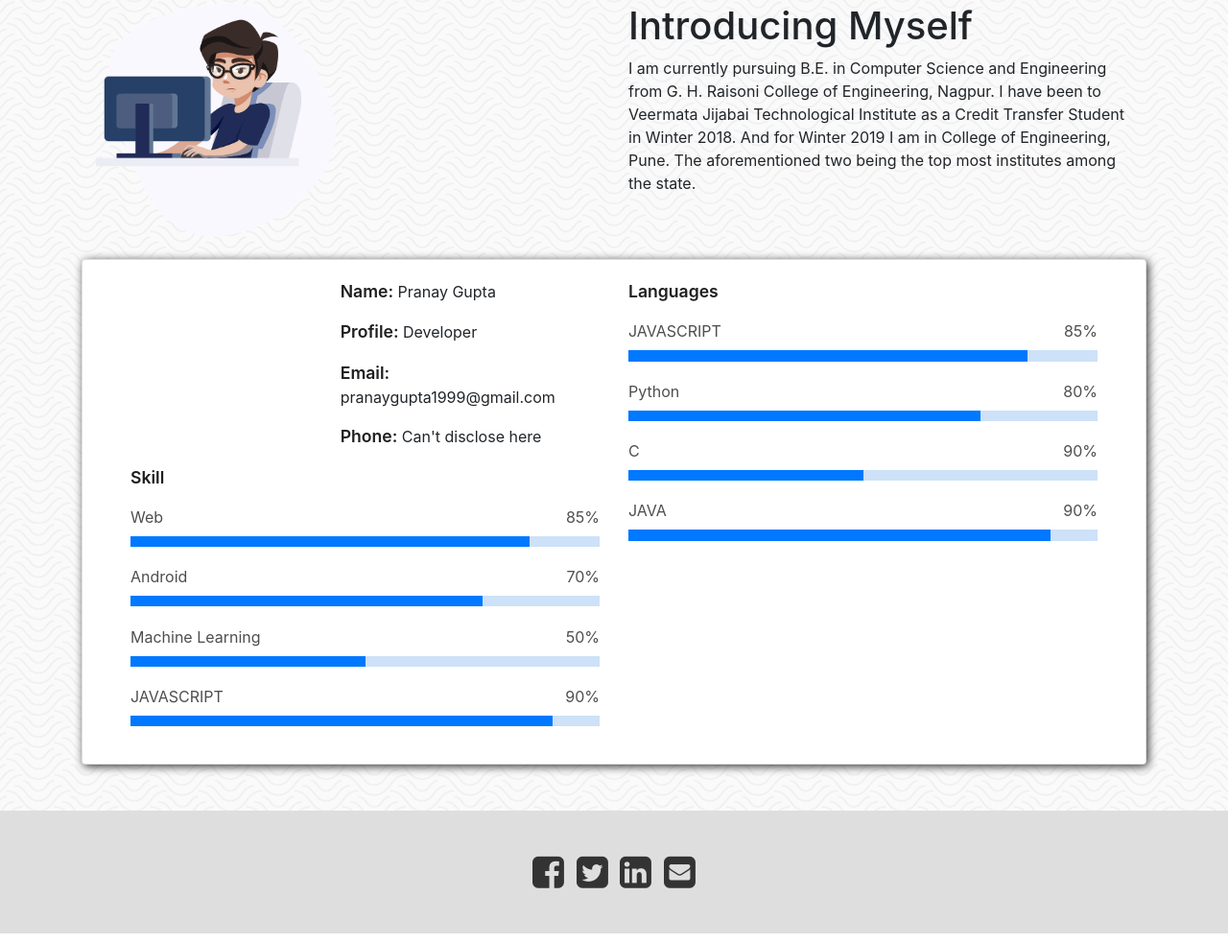
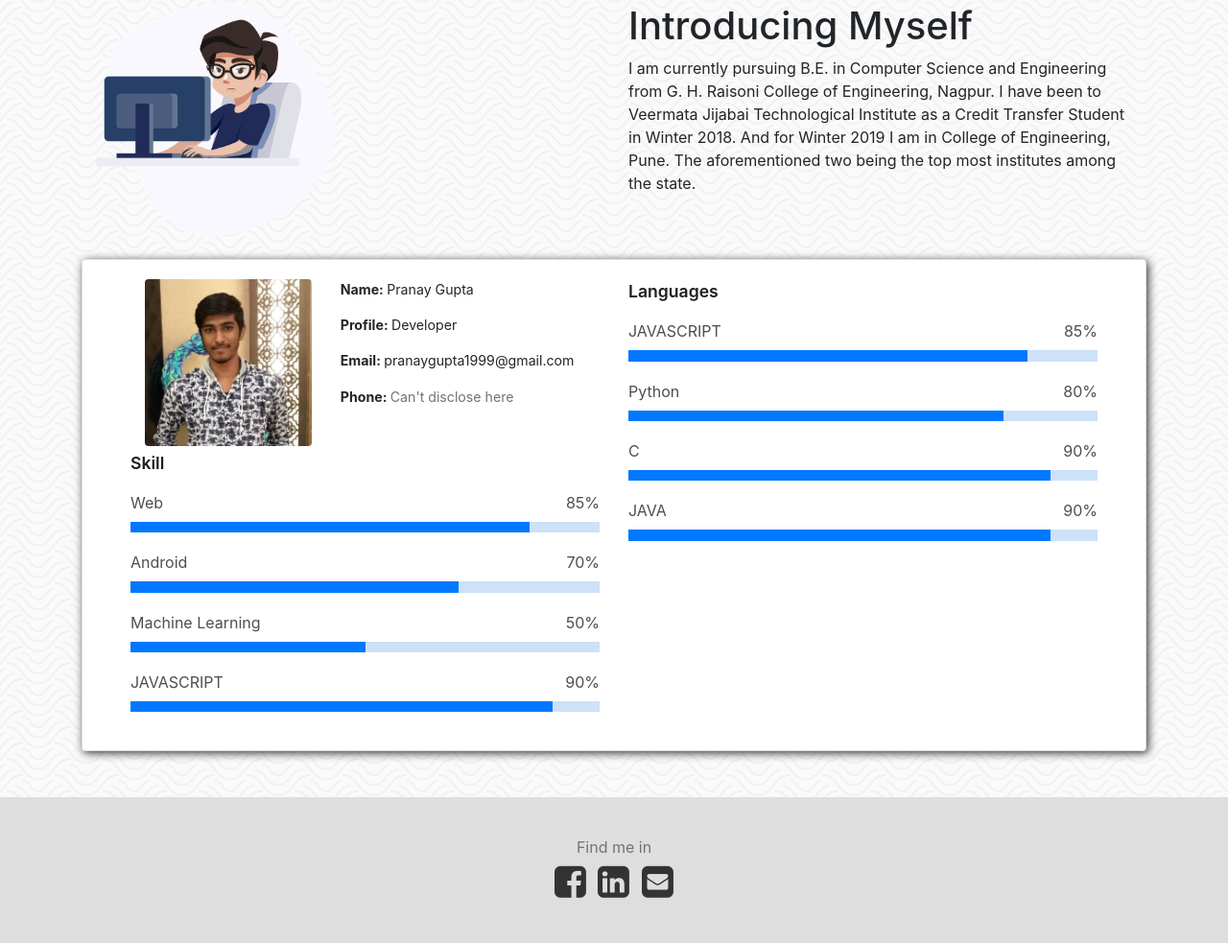
Before and after one commit to pranaygupta1999/My-portfolio, a plain HTML site: page index.html in a window 1280 px wide. Shown: the part 987-1970 px from the top of the page at 96% size. Drawn offline with Linux system fonts and the light colour scheme.

Commit message:
Added find-me links | added cv | hero is flexbox

```diff
--- a/css/styles.css
+++ b/css/styles.css
@@ -10,7 +10,7 @@ body, html {
 .row{
   margin: 0px !important;
 }
-.about{
+.about-me-text{
     padding:20px 15px;
     width: 15vw;
     min-width: 150px;
@@ -24,6 +24,7 @@ body, html {
 }
 
 .parallax {
+  background-color: #1e1e1e;
   height: 100%;
   /* Create the parallax scrolling effect */
   background-attachment: fixed;
@@ -32,6 +33,8 @@ body, html {
   background-size: cover;
 }
 .hero-image {
+  display: flex;
+  flex-direction: column;
   background-image: linear-gradient(rgba(0, 0, 0, 0.5), rgba(0, 0, 0, 0.5)), url('../images/hero-bg.png');
   background-position: center;
   background-repeat: no-repeat;
@@ -69,6 +72,12 @@ nav ul{
   left: 50%;
   transform: translate(-50%, -50%);
 }
+.transform-center-flex{
+  display: flex;
+  flex-grow: 1;
+  flex-direction: column;
+  justify-content: center;
+}
 .transform-top{
   position: absolute;
   top: 0%;
@@ -92,7 +101,10 @@ nav ul{
 #about-box .card{
   max-width: 60%;
 }
-/*============= Skills ============*/
+/*============= Skills and About ============*/
+.about-info{
+  font-size: 0.885rem;
+}
 .about-mf .box-shadow-full {
   padding-top: 4rem;
   padding-bottom: 4rem;
@@ -158,6 +170,9 @@ nav ul{
 #lab_social_icon_footer #social-tw:hover {
   color: #4099FF;
 }
+#lab_social_icon_footer #social-li:hover {
+  color: #4099FF;
+}
 
 #lab_social_icon_footer #social-gp:hover {
   color: #d34836;
--- a/index.html
+++ b/index.html
@@ -19,21 +19,24 @@
     <section class="hero-wrapper">
 
         <section class='parallax hero-image'>
-            <section class="about nav-font" data-aos="fade-right">
+            <section class="about-me-text nav-font" data-aos="fade-right" data-aos-duration="1500">
                 ABOUT ME
                 <hr style="background-color:whitesmoke">
             </section>
-            <nav class="navbar navbar-expand-sm navbar-dark sticky-top">
+            <nav class="navbar navbar-expand-sm navbar-dark sticky-top" data-aos="zoom-in-right" data-aos-duration="1500">
                 <ul class="navbar-nav nav-font ml-auto">
-                    <li class="nav-item"><a href="#" class="nav-link">Home</a></li>
-                    <li class="nav-item"><a href="#" class="nav-link">About</a></li>
+                    <li class="nav-item"><a href="#intro" class="nav-link">Intro</a></li>
+                    <li class="nav-item"><a href="#about" class="nav-link">About</a></li>
                 </ul>
             </nav>
-            <div class="hero-text transform-center">
+            <div data-aos="fade-up" data-aos-duration="1500" class="transform-center-flex">
+
+                <div class="hero-text">
                     <h1>I am Pranay Gupta</h1>
                     <h5><span id="typed"></span></h5>
                     <br>
-                <button>Hire me</button>
+                    <a href="./Pranay__CV__5_Aug_19.pdf" class='btn btn-primary' target="_blank">Download CV</a>
+                </div>
             </div>
 
         </section>
@@ -65,7 +68,7 @@
                     <div class="col-md-6" data-aos="fade-right">
                         <img src="./images/intro.png" width="250px" alt="" class="fluid">
                     </div>
-                    <div class="col-md-6" data-aos="zoom-out">
+                    <div class="col-md-6" data-aos="flip-left">
                         <h1>
                             Introducing Myself
                         </h1>
@@ -86,8 +89,8 @@
             </section>
         </section>
         <br />
-        <section id="details" class="container">
-            <div class=" card drop-shadow" data-aos="zoom-in">
+        <section id="about" class="container">
+            <div class=" card drop-shadow" data-aos="zoom-in-up">
 
                 <div class="row card-body">
                     <div class="col-sm-12">
@@ -95,19 +98,19 @@
                             <div class="row">
                                 <div class="col-md-6">
                                     <div class="row">
-                                        <div class="col-sm-6 col-md-5">
-                                            <div class="about-img">
-                                                <img src="img/testimonial-2.jpg" class="img-fluid rounded b-shadow-a"
-                                                    alt="">
+                                        <div class="col-sm-6 col-md-5 transform-center-flex">
+                                            <div class="about-img" style="margin-bottom:5px">
+                                                <img src="images/me.jpg" class="img-fluid rounded b-shadow-a" alt="">
                                             </div>
                                         </div>
                                         <div class="col-sm-6 col-md-7">
                                             <div class="about-info">
-                                                <p><span class="title-s">Name: </span> <span>Pranay Gupta</span></p>
-                                                <p><span class="title-s">Profile: </span> <span>Developer</span></p>
-                                                <p><span class="title-s">Email: </span> <span>pranaygupta1999@gmail.com</span>
+                                                <p><b>Name: </b> <span>Pranay Gupta</span></p>
+                                                <p><b>Profile: </b> <span>Developer</span></p>
+                                                <p><b>Email: </b> <span>pranaygupta1999@gmail.com</span>
                                                 </p>
-                                                <p><span class="title-s">Phone: </span> <span class="disabled">Can't disclose here</span></p>
+                                                <p><b>Phone: </b> <span class="text-muted">Can't disclose here</span>
+                                                </p>
                                             </div>
                                         </div>
                                     </div>
@@ -120,8 +123,8 @@
                                         </div>
                                         <span>Android</span> <span class="pull-right">70%</span>
                                         <div class="progress">
-                                            <div class="progress-bar" role="progressbar" style="width: 75%"
-                                                aria-valuenow="75" aria-valuemin="0" aria-valuemax="100"></div>
+                                            <div class="progress-bar" role="progressbar" style="width: 70%"
+                                                aria-valuenow="70" aria-valuemin="0" aria-valuemax="100"></div>
                                         </div>
                                         <span>Machine Learning</span> <span class="pull-right">50%</span>
                                         <div class="progress">
@@ -147,12 +150,12 @@
                                             </div>
                                             <span>Python</span> <span class="pull-right">80%</span>
                                             <div class="progress">
-                                                    <div class="progress-bar" role="progressbar" style="width: 75%"
+                                                <div class="progress-bar" role="progressbar" style="width: 80%"
                                                     aria-valuenow="80" aria-valuemin="0" aria-valuemax="100"></div>
                                             </div>
                                             <span>C</span> <span class="pull-right">90%</span>
                                             <div class="progress">
-                                                    <div class="progress-bar" role="progressbar" style="width: 50%"
+                                                <div class="progress-bar" role="progressbar" style="width: 90%"
                                                     aria-valuenow="90" aria-valuemin="0" aria-valuemax="100"></div>
                                             </div>
                                             <span>JAVA</span> <span class="pull-right">90%</span>
@@ -178,13 +181,14 @@
     <footer class="mainfooter" role="contentinfo" id="lab_social_icon_footer">
         <div class="container">
             <div class="text-center center-block">
-                <a href="https://www.facebook.com/bootsnipp"><i id="social-fb"
+                <span class="text-muted">Find me in </span><br/>
+                <a href="https://www.facebook.com/pranay.gupta.1656" target="_blank"><i id="social-fb"
                         class="fa fa-facebook-square fa-3x social"></i></a>
-                <a href="https://twitter.com/bootsnipp"><i id="social-tw"
-                        class="fa fa-twitter-square fa-3x social"></i></a>
-                <a href="https://plus.google.com/+Bootsnipp-page"><i id="social-gp"
+
+                <a href="https://www.linkedin.com/in/pranay-gupta-1329ab172/" target="_blank"><i id="social-li"
                         class="fa fa-linkedin-square fa-3x social"></i></a>
-                <a href="mailto:#"><i id="social-em" class="fa fa-envelope-square fa-3x social"></i></a>
+                <a href="mailto:pranaygupta1999@gmail.com"><i id="social-em"
+                        class="fa fa-envelope-square fa-3x social"></i></a>
             </div>
         </div>
     </footer>
@@ -195,7 +199,7 @@
     var typed = new Typed('#typed', {
         strings: ["I am a Fullstack Web Developer", "I am a App Developer", "I know Machine Learning", "I love coding"],
         backSpeed: 40,
-        typeSpeed:50,
+        typeSpeed: 50,
         loop: true
     });
 </script>
```
Also changed, not shown: images/me.jpg (added), 1 other file. Lines whose indentation alone changed are shown as unchanged.
